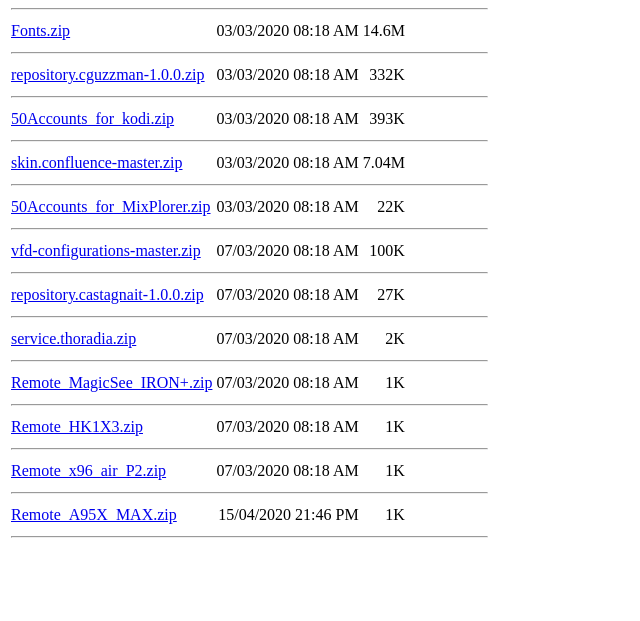
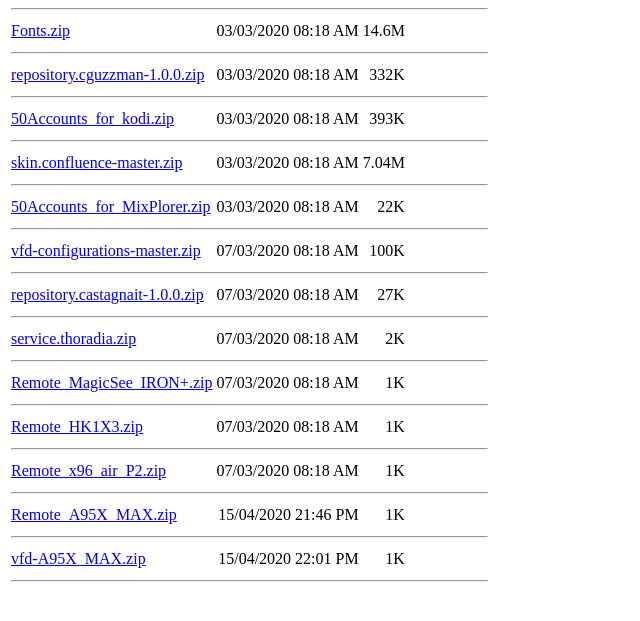
Before and after one commit to labdiynez/coreelec-jy.github.io, a plain HTML site: page index.html in a window 1280 px wide. Shown: the part 91-712 px from the top of the page, without its empty margins (0-640 px from the left). Drawn offline with Linux system fonts and the light colour scheme.

Commit message:
Update index.html

```diff
--- a/index.html
+++ b/index.html
@@ -27,5 +27,7 @@
 <tr><th colspan="4"><hr /></th></tr>
 <tr><td><a href="Remote_A95X_MAX.zip">Remote_A95X_MAX.zip</a></td><td align="right">15/04/2020 21:46 PM </td><td align="right">1K</td><td>&nbsp;</td></tr>
 <tr><th colspan="4"><hr /></th></tr>
+<tr><td><a href="vfd-A95X_MAX.zip">vfd-A95X_MAX.zip</a></td><td align="right">15/04/2020 22:01 PM </td><td align="right">1K</td><td>&nbsp;</td></tr>
+<tr><th colspan="4"><hr /></th></tr>
 </table></body>
 </html>
```
